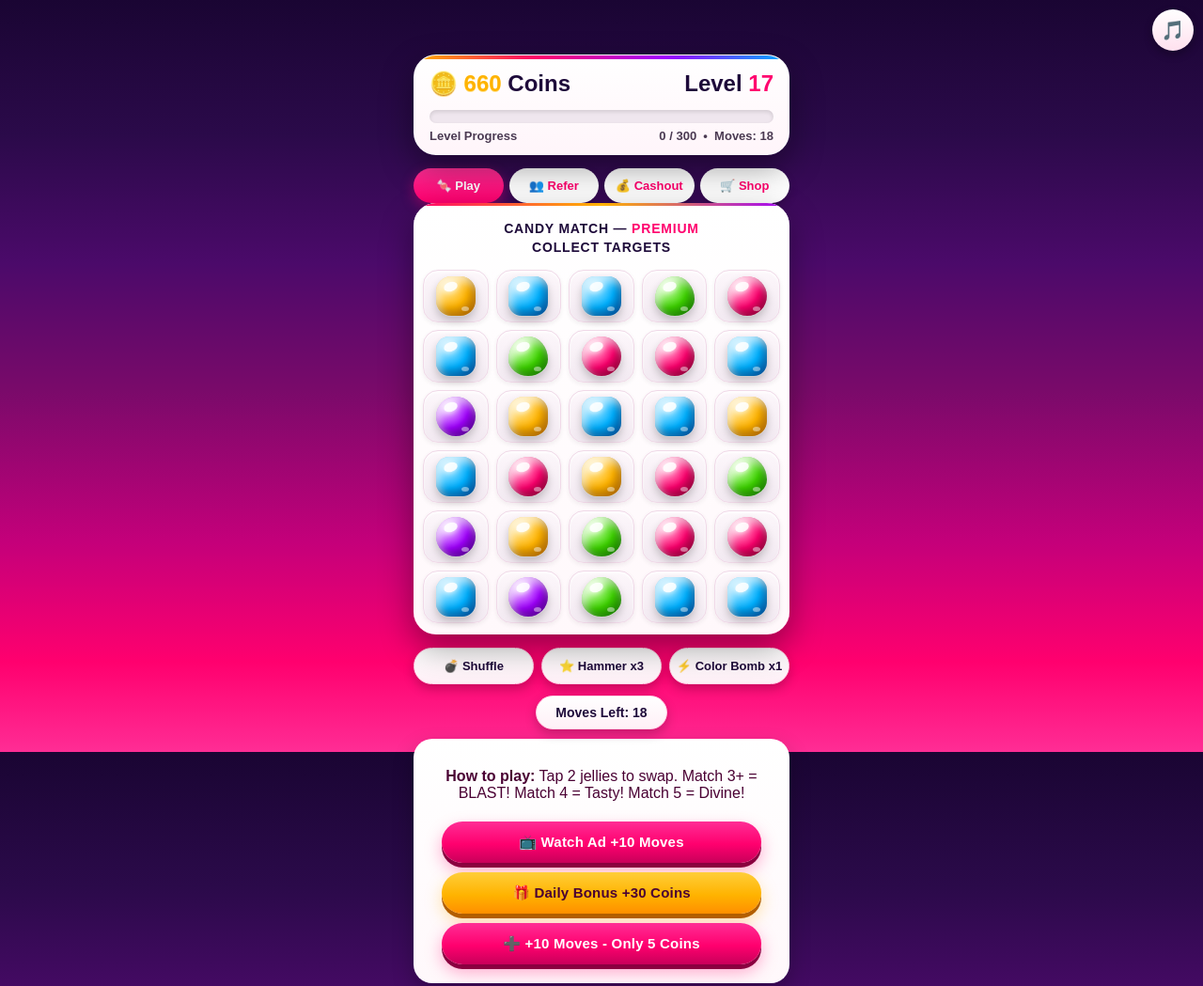
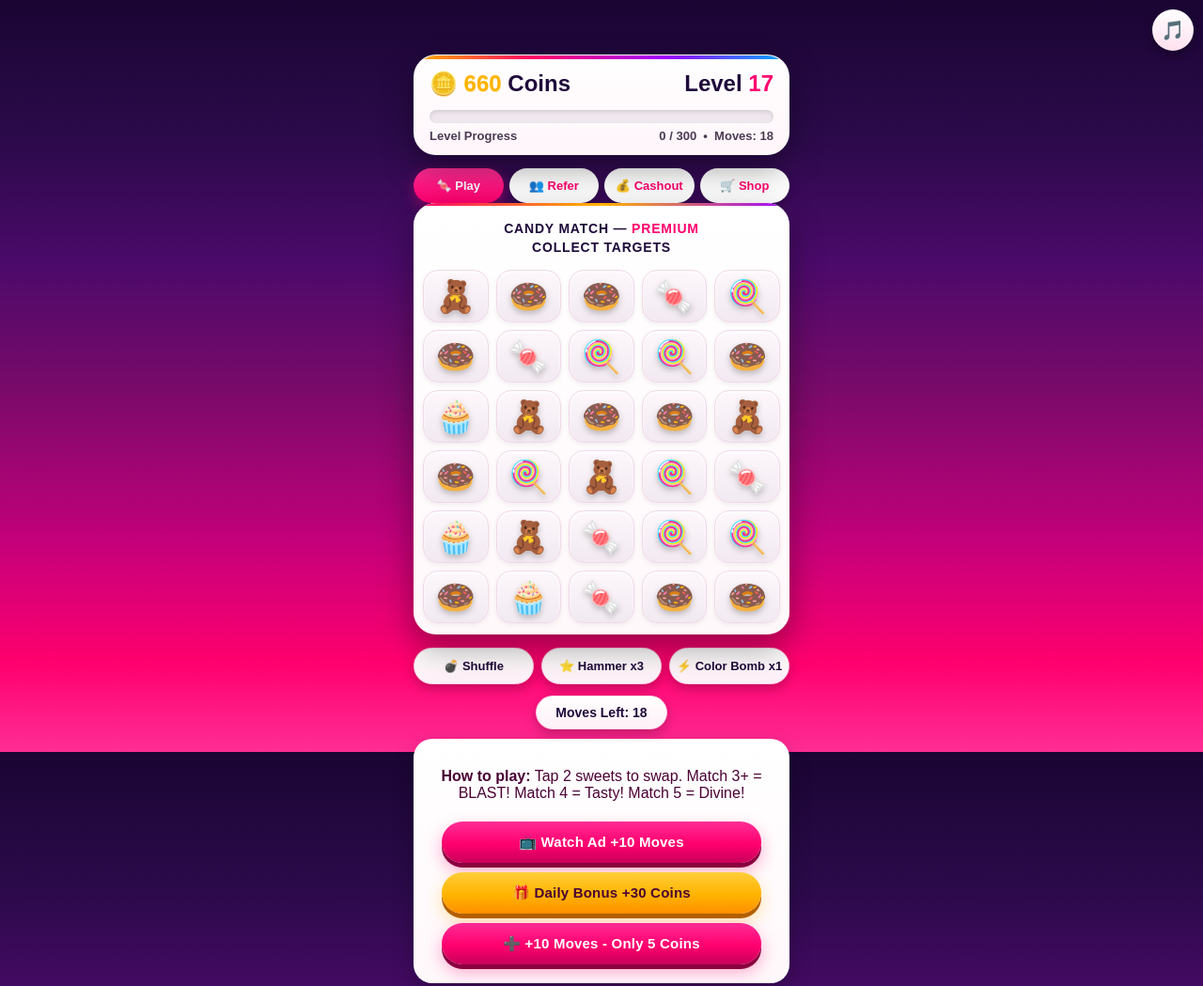
Before and after one commit to paulhappiness426-spec/coinmatch, a plain HTML site: page index.html in a window 1280 px wide. Shown: the top 1049 px of the page at 94% size. Drawn offline with Linux system fonts and the light colour scheme.

Commit message:
Update index.html

```diff
--- a/index.html
+++ b/index.html
@@ -8,7 +8,6 @@
 body{font-family:Arial,sans-serif;text-align:center;margin:0;padding:10px 10px 20px;min-height:100vh;color:#1e0a3a;
 background:linear-gradient(180deg,#1a0533 0%,#2b0a4a 18%,#4b0a6a 35%,#7a0a6a 52%,#c4007a 72%,#ff006e 88%,#ff2d95 100%);
 background-attachment:fixed}
-/* PREMIUM TOP CARD */
 .topCard{background:linear-gradient(180deg,#ffffff,#fff5fa);border:1px solid rgba(255,255,255,.9);border-radius:24px;padding:16px 16px 12px;max-width:400px;margin:48px auto 14px;box-shadow:0 14px 35px rgba(0,0,0,.38), inset 0 1px 0 #fff;position:relative;overflow:hidden}
 .topCard::before{content:"";position:absolute;top:0;left:0;right:0;height:4px;background:linear-gradient(90deg,#ffb300,#ff006e,#a100ff,#00b0ff)}
 .topRow{display:flex;justify-content:space-between;align-items:center;gap:6px}
@@ -24,22 +23,14 @@ background-attachment:fixed}
 .boardCard h3{margin:2px 0 14px;font-size:14px;letter-spacing:.8px;line-height:1.4;color:#1e0a3a;text-transform:uppercase}
 .boardCard h3 span{color:#ff006e}
 #board{display:grid;grid-template-columns:repeat(5,1fr);gap:8px;min-height:340px}
-/* NO JUMP */
 .cell{height:56px;display:flex;align-items:center;justify-content:center;background:linear-gradient(180deg,#fdf7fb,#f2e9f1);border:1px solid #f0d9e8;border-radius:16px;cursor:pointer;user-select:none;-webkit-tap-highlight-color:transparent;box-shadow:inset 0 2px 3px rgba(255,255,255,.9), 0 2px 5px rgba(0,0,0,.06)}
 .cell.sel{outline:3px solid #ff006e;background:#ffe0ee;box-shadow:0 0 0 3px rgba(255,0,110,.25), 0 0 14px rgba(255,0,110,.4)}
-.cell.pop .jelly{animation:pop .28s ease}
-.cell.blast .jelly{animation:blastPop .4s ease}
+/* PREMIUM CANDIES - BACK TO ORIGINAL */
+.candy{font-size:34px;line-height:1;filter:drop-shadow(0 3px 3px rgba(0,0,0,.25)) drop-shadow(0 0 1px rgba(255,255,255,.8));}
+.cell.pop .candy{animation:pop .28s ease}
+.cell.blast .candy{animation:blastPop .4s ease}
 @keyframes pop{0%{transform:scale(1)}50%{transform:scale(1.15)}100%{transform:scale(1)}}
 @keyframes blastPop{0%{transform:scale(1)}40%{transform:scale(1.2)}100%{transform:scale(.6);opacity:0}}
-/* PREMIUM JELLY */
-.jelly{width:42px;height:42px;position:relative;box-shadow:inset -5px -7px 10px rgba(0,0,0,.22), inset 5px 7px 10px rgba(255,255,255,.7), 0 5px 10px rgba(0,0,0,.22), 0 1px 0 rgba(255,255,255,.8)}
-.jelly::after{content:"";position:absolute;top:6px;left:8px;width:15px;height:10px;background:rgba(255,255,255,.9);border-radius:50%;transform:rotate(-18deg);box-shadow:0 0 6px rgba(255,255,255,.8)}
-.jelly::before{content:"";position:absolute;bottom:5px;right:7px;width:8px;height:5px;background:rgba(255,255,255,.45);border-radius:50%}
-.jelly.j0{background:radial-gradient(circle at 30% 28%, #ffb3d6, #ff006e 52%, #9e0038);border-radius:50%}
-.jelly.j1{background:radial-gradient(circle at 30% 28%, #ffe89a, #ffb300 52%, #d97700);border-radius:16px}
-.jelly.j2{background:radial-gradient(circle at 30% 28%, #c9ffab, #3ed400 52%, #168f00);border-radius:50% 50% 50% 50% / 58% 58% 42% 42%}
-.jelly.j3{background:radial-gradient(circle at 30% 28%, #aee9ff, #00b0ff 52%, #0055b8);border-radius:14px}
-.jelly.j4{background:radial-gradient(circle at 30% 28%, #eec2ff, #a100ff 52%, #5e00a3);border-radius:50%}
 #comboPop{position:fixed;top:34%;left:50%;transform:translate(-50%,-50%) scale(0);z-index:100;font-size:32px;font-weight:900;color:#fff;text-shadow:0 3px 0 #ff006e,0 0 18px rgba(0,0,0,.4);pointer-events:none;transition:transform .18s;white-space:nowrap}
 #comboPop.show{transform:translate(-50%,-50%) scale(1)}
 .tools{display:flex;gap:8px;max-width:400px;margin:14px auto 0}
@@ -93,14 +84,15 @@ input{padding:12px;border-radius:15px;border:2px solid #ff9ecb;width:88%;margin:
 <button onclick="useBomb()">⚡ Color Bomb x<span id="bombCount">1</span></button>
 </div>
 <div><span class="movesPill">Moves Left: <span id="moves2">18</span></span></div>
-<div class="box"><p><b>How to play:</b> Tap 2 jellies to swap. Match 3+ = BLAST! Match 4 = Tasty! Match 5 = Divine!</p>
+<div class="box"><p><b>How to play:</b> Tap 2 sweets to swap. Match 3+ = BLAST! Match 4 = Tasty! Match 5 = Divine!</p>
 <button class="big" onclick="watchAd(false)">📺 Watch Ad +10 Moves</button>
 <button class="big gold" onclick="daily()">🎁 Daily Bonus +30 Coins</button>
 <button class="big" onclick="buyMoves()">➕ +10 Moves - Only 5 Coins</button>
 </div>
 </div>
 
-<div id="refer" class="tab"><div class="box"><h3 style="color:#ff006e">👥 Refer & Earn</h3><p>Invite your friends to play <b>Candy Match</b>.<br>When your friend joins with your code = <b>You get +20 Coins</b></p><p style="font-size:13px;color:#666">Your Referral Code:</p><div style="background:linear-gradient(180deg,#fff0f7,#ffe0ee);border:2px dashed #ff006e;border-radius:15px;padding:12px;font-size:22px;font-weight:900;letter-spacing:2px;color:#1e0a3a;box-shadow:inset 0 2px 6px rgba(255,0,110,.1)" id="refCodeDisplay">CANDY0000</div><input id="refLink" readonly style="display:none"><br><button class="big" onclick="copyRef()">📋 Copy My Referral Code</button><p>Friends: <b><span id="refs">0</span></b> • Earned: <b><span id="refEarn">0</span> Coins</b></p><p class="small">Share your code with your friend. They enter it when they join.</p></div></div>
+<!-- REFER - REAL LINK, BUT DISPLAY HIDES VERCEL -->
+<div id="refer" class="tab"><div class="box"><h3 style="color:#ff006e">👥 Refer & Earn</h3><p>Share link. Friend joins = <b>You get +20 Coins</b></p><input id="refLink" readonly><input id="realRefLink" readonly style="display:none"><br><button class="big" onclick="copyRef()">📋 Copy My Link</button><p>Friends: <b><span id="refs">0</span></b> • Earned: <b><span id="refEarn">0</span> Coins</b></p></div></div>
 
 <div id="cash" class="tab"><div class="box"><h3 style="color:#ff006e">💰 Cashout - USDT BEP20 Only</h3><p>Balance: <b><span id="coins2">0</span> Coins</b> = $<span id="usd">0.0000</span> USDT</p><p class="small">Rate: 100,000 Coins = $1.00 • Min: 5000 Coins = $0.05</p><div class="usdt">🪙 <b>USDT - BEP20 (BNB Smart Chain) ONLY</b><br>⚠️ Do NOT send TRC20 or ERC20 address</div>
 <div style="background:#fff3cd;border:2px solid #ffb300;border-radius:14px;padding:12px;margin:10px 0;text-align:left;font-size:13px;line-height:1.5;color:#4a0033"><b>⚠️ IMPORTANT - READ BEFORE WITHDRAWAL:</b><br><br>This app is <b>NOT responsible</b> if you use a wallet / app that charges a high receiving fee.<br><br>✅ Always check the <b>minimum receiving fee</b> of your wallet / exchange <b>BEFORE</b> you paste your USDT BEP20 address here.<br><br>✅ Make sure your wallet accepts <b>USDT BEP20 (BNB Smart Chain)</b> and the amount you are withdrawing is above their minimum.<br><br>❌ If your wallet deducts a fee or rejects a small amount, we cannot refund it.</div>
@@ -113,7 +105,8 @@ input{padding:12px;border-radius:15px;border:2px solid #ff9ecb;width:88%;margin:
 <div id="adModal"><div class="adBox"><h3 style="color:#ff006e">🎉 LEVEL COMPLETE!</h3><p>You earned <b>50 Coins</b>!</p><div class="adScreen">📺 Sponsored Ad Playing...<br>🍬 Try Candy Match!</div><p id="adTimer" style="font-weight:bold">Please watch ad: 5s</p><button class="big" id="claimBtn" disabled onclick="claimReward()">🔒 Watch Ad First...</button></div></div>
 
 <script>
-let candies=[0,1,2,3,4];
+// PREMIUM CANDIES - ORIGINAL, BACK TO EMOJI
+let candies=['🍭','🧸','🍬','🍩','🧁'];
 let W=5,H=6;
 let TARGET=300;
 let coins=parseInt(localStorage.getItem('cm_coins')||'660');
@@ -138,13 +131,19 @@ function startMusic(){ if(musicTimer) clearInterval(musicTimer); musicTimer=setI
 function toggleMusic(){ musicOn=!musicOn; document.getElementById('musicBtn').textContent=musicOn?'🎵':'🔇'; if(musicOn){ startMusic(); } else if(musicTimer) clearInterval(musicTimer); }
 document.addEventListener('click',()=>{ if(musicOn && !musicTimer) startMusic(); },{once:true});
 function save(){localStorage.setItem('cm_coins',coins);localStorage.setItem('cm_level',level);localStorage.setItem('cm_refs',refs);localStorage.setItem('cm_refEarn',refEarn);localStorage.setItem('cm_hammer',hammer);localStorage.setItem('cm_bomb',bomb);update();}
-function update(){document.getElementById('coins').textContent=coins;document.getElementById('coins2').textContent=coins;document.getElementById('usd').textContent=(coins/100000).toFixed(4);document.getElementById('level').textContent=level;document.getElementById('score').textContent=score;document.getElementById('moves').textContent=moves;document.getElementById('moves2').textContent=moves;document.getElementById('refs').textContent=refs;document.getElementById('refEarn').textContent=refEarn;document.getElementById('hammerCount').textContent=hammer;document.getElementById('bombCount').textContent=bomb;document.getElementById('bar').style.width=Math.min(100,score/TARGET*100)+'%';document.getElementById('refCodeDisplay').textContent=myCode;document.getElementById('refLink').value=location.href.split('?')[0]+'?ref='+myCode;}
+function update(){document.getElementById('coins').textContent=coins;document.getElementById('coins2').textContent=coins;document.getElementById('usd').textContent=(coins/100000).toFixed(4);document.getElementById('level').textContent=level;document.getElementById('score').textContent=score;document.getElementById('moves').textContent=moves;document.getElementById('moves2').textContent=moves;document.getElementById('refs').textContent=refs;document.getElementById('refEarn').textContent=refEarn;document.getElementById('hammerCount').textContent=hammer;document.getElementById('bombCount').textContent=bomb;document.getElementById('bar').style.width=Math.min(100,score/TARGET*100)+'%';
+// REFER: Display hides Vercel, real link hidden for copy
+let realLink=location.href.split('?')[0]+'?ref='+myCode;
+let prettyLink='https://candy-match.app/?ref='+myCode;
+document.getElementById('refLink').value=prettyLink;
+document.getElementById('realRefLink').value=realLink;
+}
 function show(t){playSound('click');document.querySelectorAll('.tab').forEach(e=>e.classList.remove('active'));document.getElementById(t).classList.add('active');document.querySelectorAll('.nav button').forEach(e=>e.classList.remove('on'));document.getElementById('b-'+t).classList.add('on');}
 function rand(){return candies[Math.floor(Math.random()*candies.length)];}
 function make(){board=[];for(let i=0;i<W*H;i++)board.push(rand());let g=0;while(findMatches().size>0 && g<20){findMatches().forEach(i=>board[i]=rand());g++;}draw();}
-function draw(){let b=document.getElementById('board');b.innerHTML='';board.forEach((c,i)=>{let d=document.createElement('div');d.className='cell'+(sel===i?' sel':'');let j=document.createElement('div');j.className='jelly j'+c;d.appendChild(j);d.onclick=()=>tap(i);b.appendChild(d);});update();}
+function draw(){let b=document.getElementById('board');b.innerHTML='';board.forEach((c,i)=>{let d=document.createElement('div');d.className='cell'+(sel===i?' sel':'');let s=document.createElement('span');s.className='candy';s.textContent=c;d.appendChild(s);d.onclick=()=>tap(i);b.appendChild(d);});update();}
 function idx(r,c){return r*W+c;}
-function findMatches(){let s=new Set();for(let r=0;r<H;r++)for(let c=0;c<W-2;c++){let i=idx(r,c);if(board[i]!==null&&board[i]!==undefined&&board[i]===board[i+1]&&board[i]===board[i+2]){s.add(i);s.add(i+1);s.add(i+2);}}for(let c=0;c<W;c++)for(let r=0;r<H-2;r++){let i=idx(r,c);if(board[i]!==null&&board[i]!==undefined&&board[i]===board[idx(r+1,c)]&&board[i]===board[idx(r+2,c)]){s.add(i);s.add(idx(r+1,c));s.add(idx(r+2,c));}}return s;}
+function findMatches(){let s=new Set();for(let r=0;r<H;r++)for(let c=0;c<W-2;c++){let i=idx(r,c);if(board[i]&&board[i]===board[i+1]&&board[i]===board[i+2]){s.add(i);s.add(i+1);s.add(i+2);}}for(let c=0;c<W;c++)for(let r=0;r<H-2;r++){let i=idx(r,c);if(board[i]&&board[i]===board[idx(r+1,c)]&&board[i]===board[idx(r+2,c)]){s.add(i);s.add(idx(r+1,c));s.add(idx(r+2,c));}}return s;}
 function tap(i){if(busy)return;if(sel===null){sel=i;playSound('click');draw();return;}let a=sel;sel=null;let ra=Math.floor(a/W),ca=a%W,rb=Math.floor(i/W),cb=i%W;if(Math.abs(ra-rb)+Math.abs(ca-cb)!==1){draw();return;}playSound('swap');let t=board[a];board[a]=board[i];board[i]=t;moves--;draw();let m=findMatches();if(m.size===0){setTimeout(()=>{let t2=board[a];board[a]=board[i];board[i]=t2;draw();},220);}else{busy=true;playerBlastUsed=false;setTimeout(()=>resolve(true),280);}if(moves<=0&&m.size===0){setTimeout(()=>{showPopup('Out of Moves! Score: '+score);score=0;moves=18;make();},500);}checkWin();}
 function resolve(isPlayer){
  let m=findMatches(); if(m.size===0){busy=false;draw();checkWin();return;}
@@ -158,7 +157,7 @@ function resolve(isPlayer){
  m.forEach(i=>{let el=document.querySelectorAll('.cell')[i];if(el)el.classList.add(useBlast?'blast':'pop');});
  setTimeout(()=>{ m.forEach(i=>board[i]=null); fall(); draw(); setTimeout(()=>resolve(false),320); },320);
 }
-function fall(){ for(let c=0;c<W;c++){ let col=[]; for(let r=H-1;r>=0;r--){let v=board[idx(r,c)]; if(v!==null&&v!==undefined)col.push(v);} for(let r=H-1,k=0;r>=0;r--,k++){ board[idx(r,c)]=k<col.length?col[k]:rand(); } } }
+function fall(){ for(let c=0;c<W;c++){ let col=[]; for(let r=H-1;r>=0;r--){let v=board[idx(r,c)]; if(v)col.push(v);} for(let r=H-1,k=0;r>=0;r--,k++){ board[idx(r,c)]=k<col.length?col[k]:rand(); } } }
 function checkWin(){if(score>=TARGET){pendingCoins=50;playSound('win');setTimeout(()=>showCompulsoryAd(),400);}}
 function showCompulsoryAd(){document.getElementById('adModal').classList.add('show');let s=5;let btn=document.getElementById('claimBtn');btn.disabled=true;btn.textContent='🔒 Watch Ad First...';document.getElementById('adTimer').textContent='Please watch ad: '+s+'s';let iv=setInterval(()=>{s--;document.getElementById('adTimer').textContent=s>0?'Please watch ad: '+s+'s':'✅ Ad Finished! Claim Now!';if(s<=0){clearInterval(iv);btn.disabled=false;btn.textContent='🎁 Claim 50 Coins Now';playSound('win');}},1000);}
 function claimReward(){coins+=pendingCoins;level++;score=0;moves=18;combo=0;hammer=3; bomb=1;save();playSound('coin');document.getElementById('adModal').classList.remove('show');showPopup('🎉 +50 Coins! Total: '+coins+' - Level '+level+' - Hammer x3 + Bomb x1 Refilled!');make();}
@@ -167,7 +166,8 @@ function useHammer(){ if(hammer<=0){showPopup('No Hammer left! Buy one in Shop o
 function useBomb(){ if(bomb<=0){showPopup('No Color Bomb left! Buy one in Shop or win a level to refill.');return;} bomb--; let c=candies[Math.floor(Math.random()*candies.length)]; let cleared=0; board.forEach((v,i)=>{ if(v===c){ board[i]=rand(); cleared++; } }); score+=cleared*10; playSound('blast'); draw(); showPopup('💥 Color Bomb cleared '+cleared+' candies!'); update(); save(); }
 function watchAd(){let s=5;let btn=event.target;let old=btn.textContent;btn.disabled=true;let iv=setInterval(()=>{btn.textContent='⏳ Ad Playing... '+s+'s';s--;if(s<0){clearInterval(iv);moves+=10;update();btn.disabled=false;btn.textContent=old;playSound('win');showPopup('+10 Moves Added!');}},1000);}
 function daily(){let last=localStorage.getItem('cm_daily');let today=new Date().toDateString();if(last===today){showPopup('Already claimed today!');return;}localStorage.setItem('cm_daily',today);coins+=30;hammer=3; bomb=1;save();playSound('coin');showPopup('+30 Daily Bonus! Hammer x3 + Bomb x1 Refilled! Total: '+coins);}
-function copyRef(){let e=document.getElementById('refLink');e.select();e.setSelectionRange(0,99999);try{navigator.clipboard.writeText(e.value);}catch(err){document.execCommand('copy');}showPopup('Referral Code Copied: '+myCode);}
+// COPY REAL LINK, DISPLAY PRETTY LINK
+function copyRef(){let real=document.getElementById('realRefLink').value;try{navigator.clipboard.writeText(real);}catch(e){let e2=document.getElementById('realRefLink');e2.style.display='block';e2.select();document.execCommand('copy');e2.style.display='none';}showPopup('Link Copied!');}
 function withdraw(){
   if(!document.getElementById('feeCheck').checked){ showPopup('⚠️ Please tick the box first: You have checked your wallet minimum receiving fee. We are not responsible for receiver fees.'); return; }
   let a=document.getElementById('acct').value.trim();let n=document.getElementById('name').value.trim();if(coins<5000){document.getElementById('wmsg').textContent='Need 5000 Coins. You have '+coins;return;}if(!a||!n){document.getElementById('wmsg').textContent='Enter Name + BEP20 Address';return;}if(!a.startsWith('0x')||a.length<20){document.getElementById('wmsg').textContent='⚠️ Invalid BEP20 - Must start with 0x';return;}playSound('coin');document.getElementById('wmsg').textContent='✅ Request Sent! $'+(coins/100000).toFixed(4)+' USDT BEP20 to '+a+' ('+n+').';}
```
